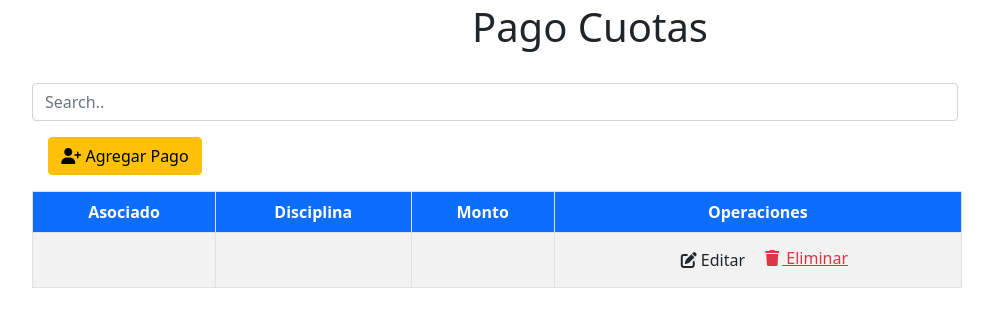
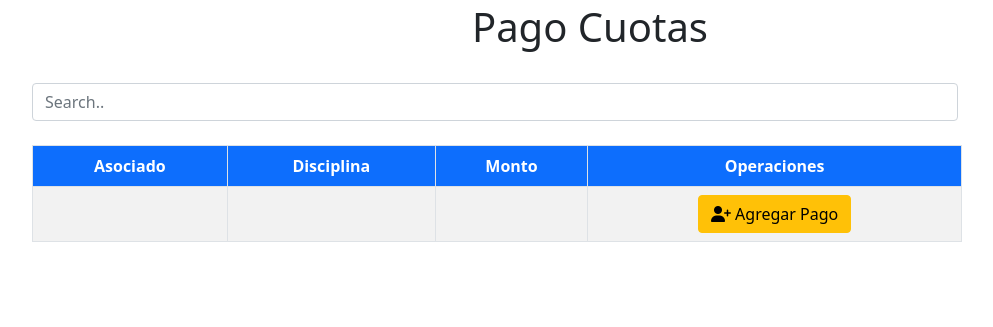
Before and after one commit to joaquingrosso/Proyecto-de-Software, a Flask app: page /pago_cuotas in a window 1280 px wide. Shown: the part 105-432 px from the top of the page, without its empty margins (50-1043 px from the left). Run offline with Flask 2, Linux system fonts and the light colour scheme; the visitor is signed in with stand-in values (Sample User, id 1).

Commit message:
se subio la vista pagos

```diff
--- a/admin/src/web/templates/pago_cuotas.html
+++ b/admin/src/web/templates/pago_cuotas.html
@@ -19,12 +19,7 @@
   </div>
   <!-- buscador -->
 
-  <p>
-  <div class="col-md-2">
-    <a href=""> <button type="button" class="btn btn-warning "><i class="fa-solid fa-user-plus"></i> Agregar
-        Pago</button> </a>
-  </div>
-  </p>
+  <br>
   <div class="col-md-10">
     <table class="table table-striped table-bordered">
       <thead>
@@ -41,11 +36,9 @@
           <td> </td>
           <td> </td>
           <td align="center">
-            <button type="button" class="btn btn-white" data-bs-toggle="modal" data-bs-target="">
-              <i class="fa-solid fa-pen-to-square"></i> Editar
-            </button>
-            <a href="" class="text-danger" onClick="return confirm('¿Esta seguro que desea eliminar el usuario?');"><i
-                class="fa fa-fw fa-trash"></i> Eliminar</a> <!--  -->
+            <a href=""> <button type="button" class="btn btn-warning "><i class="fa-solid fa-user-plus"></i>
+               Agregar Pago</button>
+            </a>
           </td>
         </tr>
 
```
Also changed, not shown: admin/src/core/models/cuota_model.py (+8 -9 lines), admin/src/web/controllers/cuota_controller.py (added), 2 other files.
